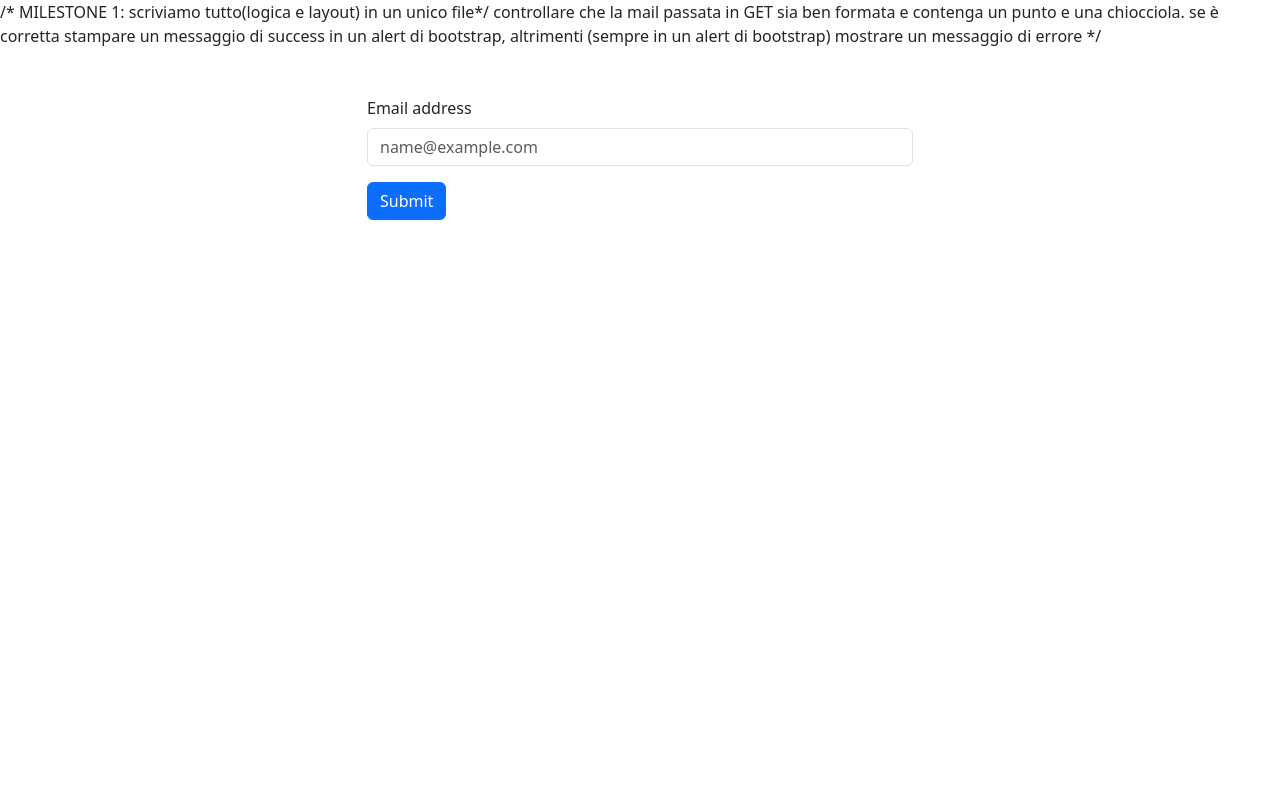
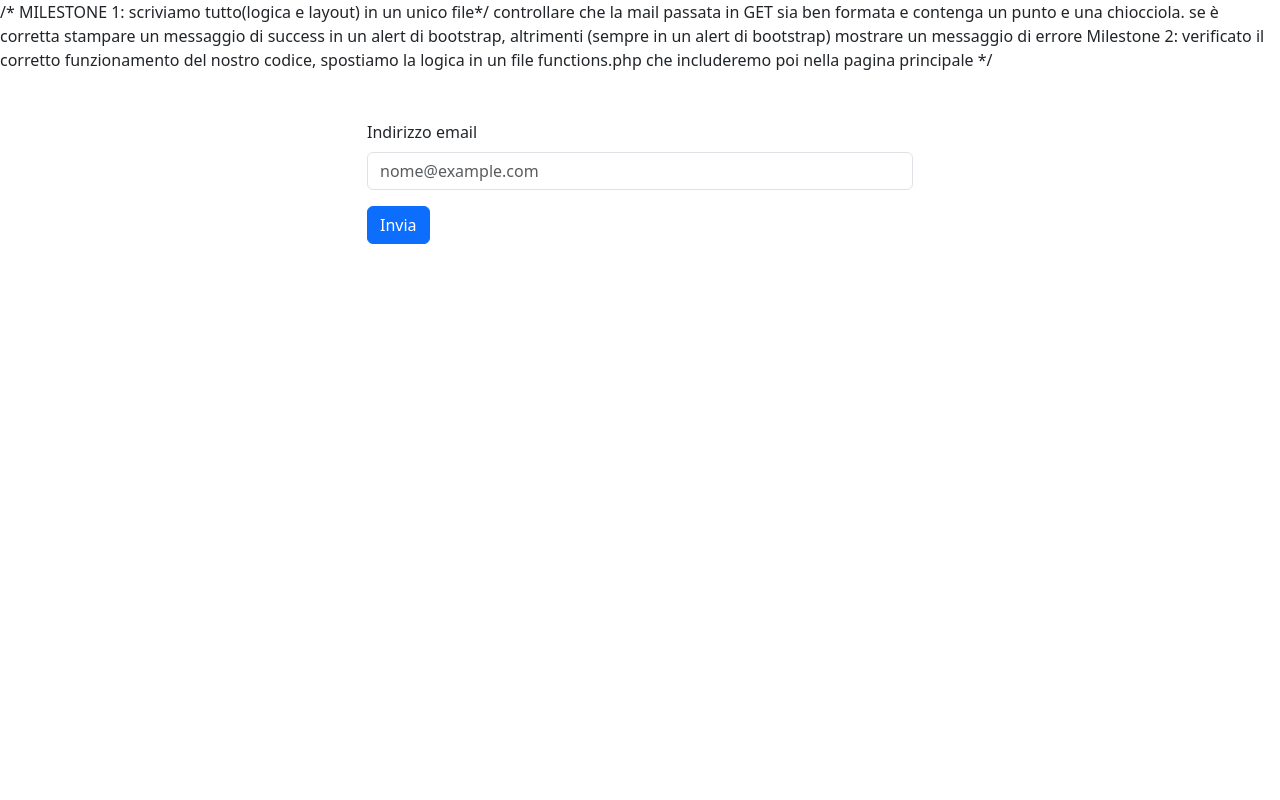
Before and after one commit to aryadeifiordi/php-iscrizione-newsletter, a PHP site: page / in a window 1280 px wide. Run offline with PHP 8.4, Linux system fonts and the light colour scheme.

Commit message:
milestone 2

```diff
--- /dev/null
+++ b/functions.php
@@ -0,0 +1,9 @@
+<?php
+function valida_email($email) {
+    if (filter_var($email, FILTER_VALIDATE_EMAIL)) {
+        return true;
+    } else {
+        return false;
+    }
+}
+?>
--- a/index.php
+++ b/index.php
@@ -1,14 +1,18 @@
 /* MILESTONE 1: scriviamo tutto(logica e layout) in un unico file*/ controllare che la mail passata in GET sia ben formata e contenga un punto e una chiocciola.
 
-se è corretta stampare un messaggio di success in un alert di bootstrap, altrimenti (sempre in un alert di bootstrap) mostrare un messaggio di errore */
+se è corretta stampare un messaggio di success in un alert di bootstrap, altrimenti (sempre in un alert di bootstrap) mostrare un messaggio di errore
+Milestone 2: verificato il corretto funzionamento del nostro codice, spostiamo la logica in un file functions.php che includeremo poi nella pagina principale
+*/
+
+<?php include 'functions.php'; ?>
 
 <!DOCTYPE html>
-<html lang="en">
+<html lang="it">
 <head>
     <meta charset="UTF-8">
     <meta name="viewport" content="width=device-width, initial-scale=1.0">
     <title>Newsletter</title>
-    <!-- Bootstrap CSS v5.2.1 -->
+
     <link
         href="https://cdn.jsdelivr.net/npm/bootstrap@5.3.2/dist/css/bootstrap.min.css"
         rel="stylesheet"
@@ -23,10 +27,10 @@ se è corretta stampare un messaggio di success in un alert di bootstrap, altrim
         <div class="col-md-6">
             <form method="GET" action="">
                 <div class="mb-3">
-                    <label for="emailInput" class="form-label">Email address</label>
-                    <input type="email" class="form-control" id="emailInput" name="email" placeholder="name@example.com">
+                    <label for="emailInput" class="form-label">Indirizzo email</label>
+                    <input type="email" class="form-control" id="emailInput" name="email" placeholder="nome@example.com">
                 </div>
-                <button type="submit" class="btn btn-primary">Submit</button>
+                <button type="submit" class="btn btn-primary">Invia</button>
             </form>
         </div>
     </div>
@@ -34,7 +38,7 @@ se è corretta stampare un messaggio di success in un alert di bootstrap, altrim
     <?php
     if (isset($_GET['email'])) {
         $email = $_GET['email'];
-        if (filter_var($email, FILTER_VALIDATE_EMAIL)) {
+        if (valida_email($email)) {
             echo "<div class='alert alert-success mt-3' role='alert'>Email valida: $email</div>";
         } else {
             echo "<div class='alert alert-danger mt-3' role='alert'>Email non valida</div>";
@@ -55,5 +59,6 @@ se è corretta stampare un messaggio di success in un alert di bootstrap, altrim
     integrity="sha384-BBtl+eGJRgqQAUMxJ7pMwbEyER4l1g+O15P+16Ep7Q9Q+zqX6gSbd85u4mG4QzX+"
     crossorigin="anonymous"
 ></script>
+
 </body>
 </html>
```
